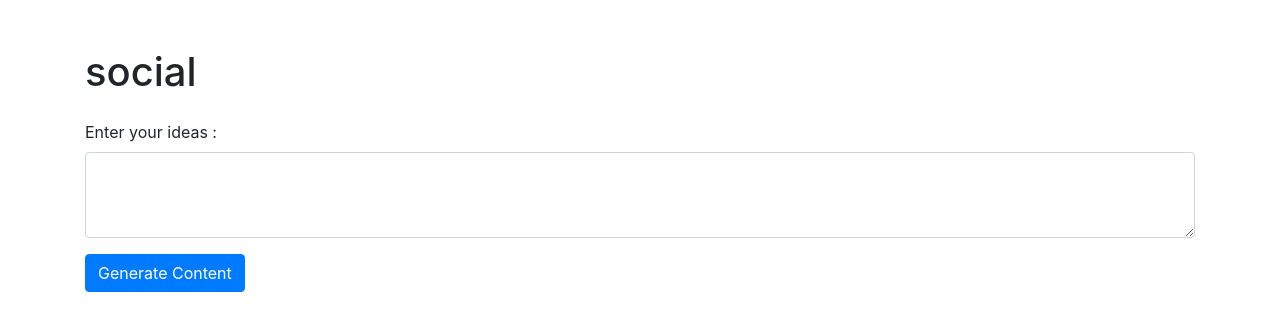
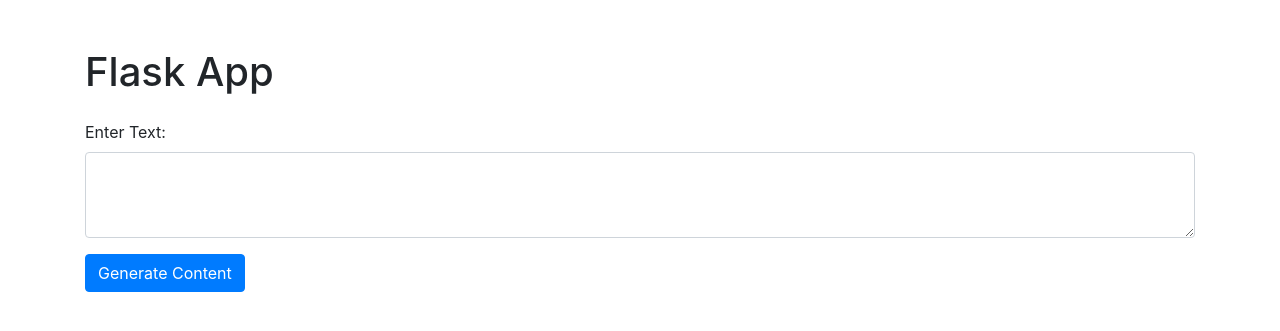
Before and after one commit to abhiiiish/webhook-testing, a Python web app: template templates/index.html in a window 1280 px wide. Shown: the top 331 px of the page. Run offline with Jinja, Linux system fonts and the light colour scheme; the template is opened without the code that fills it, so the values that code supplies are empty; some libraries are stand-ins or nearby versions.

Commit message:
Update index.html

```diff
--- a/templates/index.html
+++ b/templates/index.html
@@ -1,36 +1,35 @@
 <!DOCTYPE html>
 <html lang="en">
-
 <head>
     <meta charset="UTF-8">
     <meta name="viewport" content="width=device-width, initial-scale=1.0">
-    <title>social</title>
+    <title>Your Flask App</title>
     <!-- Include Bootstrap CSS -->
     <link href="https://maxcdn.bootstrapcdn.com/bootstrap/4.0.0/css/bootstrap.min.css" rel="stylesheet">
-    <!-- Include jQuery library -->
-    <script src="https://code.jquery.com/jquery-3.2.1.min.js"></script>
 </head>
 <body>
+
 <div class="container mt-5">
-        <h1 class="mb-4">social</h1>
+    <h1 class="mb-4">Flask App</h1>
 
-        <form id="contentForm" method="POST" action="/index">
+    <form id="contentForm">
         <div class="form-group">
-                <label for="userInput">Enter your ideas :</label>
-                <textarea class="form-control" id="userInput" rows="3" required></textarea>
+            <label for="userInput">Enter Text:</label>
+            <textarea class="form-control" id="userInput" name="user_input" rows="3" required></textarea>
         </div>
 
         <button type="button" class="btn btn-primary" onclick="generateContent()">Generate Content</button>
     </form>
 
     <div class="mt-4" id="responseDiv" style="display: none;">
-            <h4>Here is your content:</h4>
+        <h4>Response:</h4>
         <p id="responseText"></p>
+        <p id="mediaUrl"></p>
     </div>
-
 </div>
 
 <!-- Include Bootstrap JS and jQuery -->
+<script src="https://code.jquery.com/jquery-3.2.1.slim.min.js"></script>
 <script src="https://cdnjs.cloudflare.com/ajax/libs/popper.js/1.12.9/umd/popper.min.js"></script>
 <script src="https://maxcdn.bootstrapcdn.com/bootstrap/4.0.0/js/bootstrap.min.js"></script>
 
```
Lines whose indentation alone changed are shown as unchanged.
